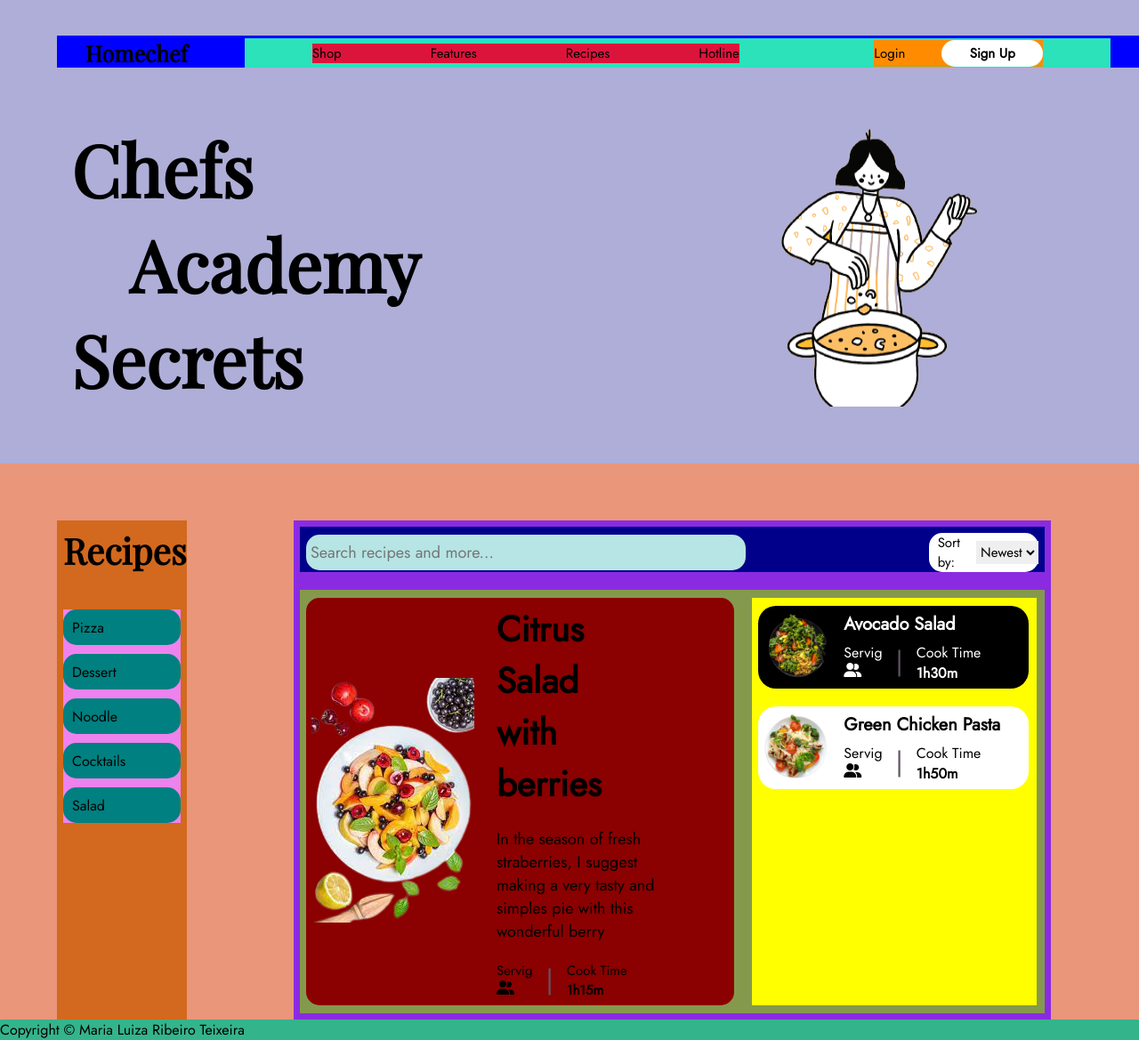
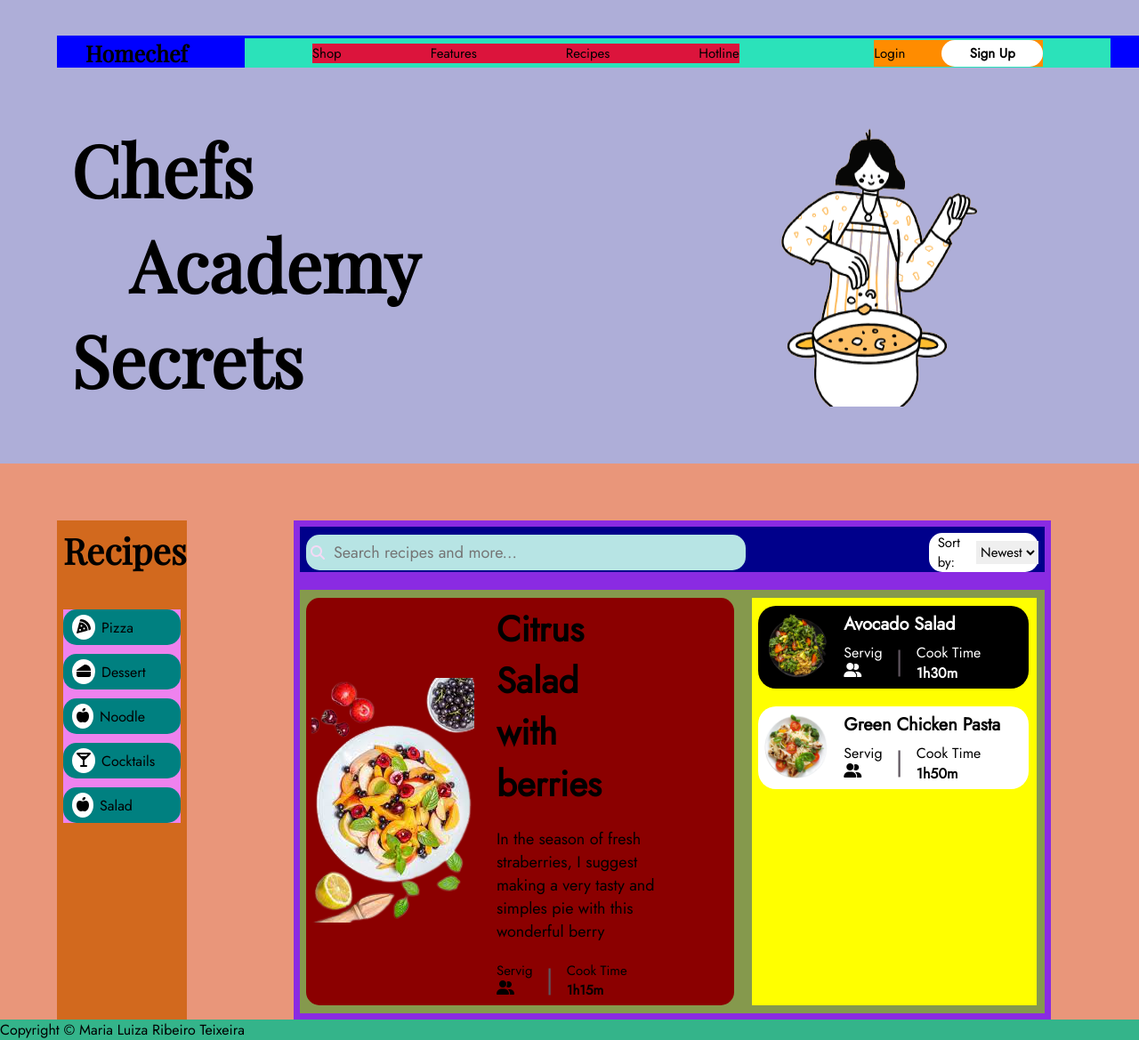
Before and after one commit to malurt/chefs_academy_proj_comida, a plain HTML site: page index.html in a window 1280 px wide. Shown: the whole page at 89% size. Drawn offline with nearby package versions, Linux system fonts and the light colour scheme; a web font is replaced by a local one.

Commit message:
Finalização da organização da página

```diff
--- a/css/style.css
+++ b/css/style.css
@@ -191,7 +191,16 @@ main h2
     height: 40px;
     border: 1px;
     border-radius:15px;
+    display: flex;
+    align-items: center;
+    padding-left: 5px;
+    gap: 5px;
 }
+.divbarrapesquisa i
+{
+    color: rgb(245, 217, 245);
+}
+
 
 .caixaPesquisa /*CAIXA DE ENTRADA DE TEXTO DA PESQUISA*/
 {
@@ -272,13 +281,22 @@ main h2
 .linkNavVertical
 {
     display: flex;
-    flex-direction: column; /*colocas as opções uma abaixo da outra*/
-    justify-content: center;
+    flex-direction: row; /*colocas as opções uma abaixo da outra*/
+    gap: 7px;
+    align-content: center;
+    align-items: center;
     background-color: teal;
     width: 100%;
     height: 40px;;
     border-radius: 15px;
     padding-left: 10px;
+}
+
+.iconeListaVertical
+{
+    background-color: rgb(255, 255, 255);
+    padding: 5px;
+    border-radius: 100%;
 }
 
 .linkNavVertical:hover
@@ -351,6 +369,12 @@ h4
 
 
 
+
+
+
+
+
+
 /* ORGANIZAÇÃO PADRÃO DAS INFORMAÇÕES DO PRATO */
 .infosPratos, .infosPratosSec
 {
--- a/index.html
+++ b/index.html
@@ -60,11 +60,41 @@
             <h2 class="h2NavVertical">Recipes</h2>
             <nav class="navVertical">
                 <ul class="listaNavVertical">
-                    <li><a class="linkNavVertical" href="#">Pizza</a></li>
-                    <li><a class="linkNavVertical" href="#">Dessert</a></li>
-                    <li><a class="linkNavVertical" href="#">Noodle</a></li>
-                    <li><a class="linkNavVertical" href="#">Cocktails</a></li>
-                    <li><a class="linkNavVertical" href="#">Salad</a></li>
+
+                    <li><a class="linkNavVertical" href="#">
+                        <div class="iconeListaVertical">
+                            <i class="fas fa-pizza-slice"></i>
+                        </div>
+                        Pizza
+                    </a></li>
+
+                    <li><a class="linkNavVertical" href="#">
+                        <div class="iconeListaVertical">
+                            <i class="fas fa-cheese"></i>
+                        </div>
+                        Dessert
+                    </a></li>
+
+                    <li><a class="linkNavVertical" href="#">
+                        <div class="iconeListaVertical">
+                            <i class="fas fa-apple-alt"></i>
+                        </div>
+                        Noodle
+                    </a></li>
+
+                    <li><a class="linkNavVertical" href="#">
+                        <div class="iconeListaVertical">
+                            <i class="fas fa-glass-martini-alt"></i>
+                        </div>
+                        Cocktails
+                    </a></li>
+
+                    <li><a class="linkNavVertical" href="#">
+                        <div class="iconeListaVertical">
+                            <i class="fas fa-apple-alt"></i>
+                        </div>
+                        Salad
+                    </a></li>
                 </ul>
             </nav>
 
@@ -73,7 +103,8 @@
 
             <div class="pesquisaFiltro">
                 <div class="divbarrapesquisa">
-                    <input type="text" class="caixaPesquisa" placeholder="Search recipes and more..."/>
+                    <i class="fas fa-search"></i>
+                    <input type="text" class="caixaPesquisa" placeholder="Search recipes and more..." />
                 </div>
 
                 <div class="menufiltro">
```
